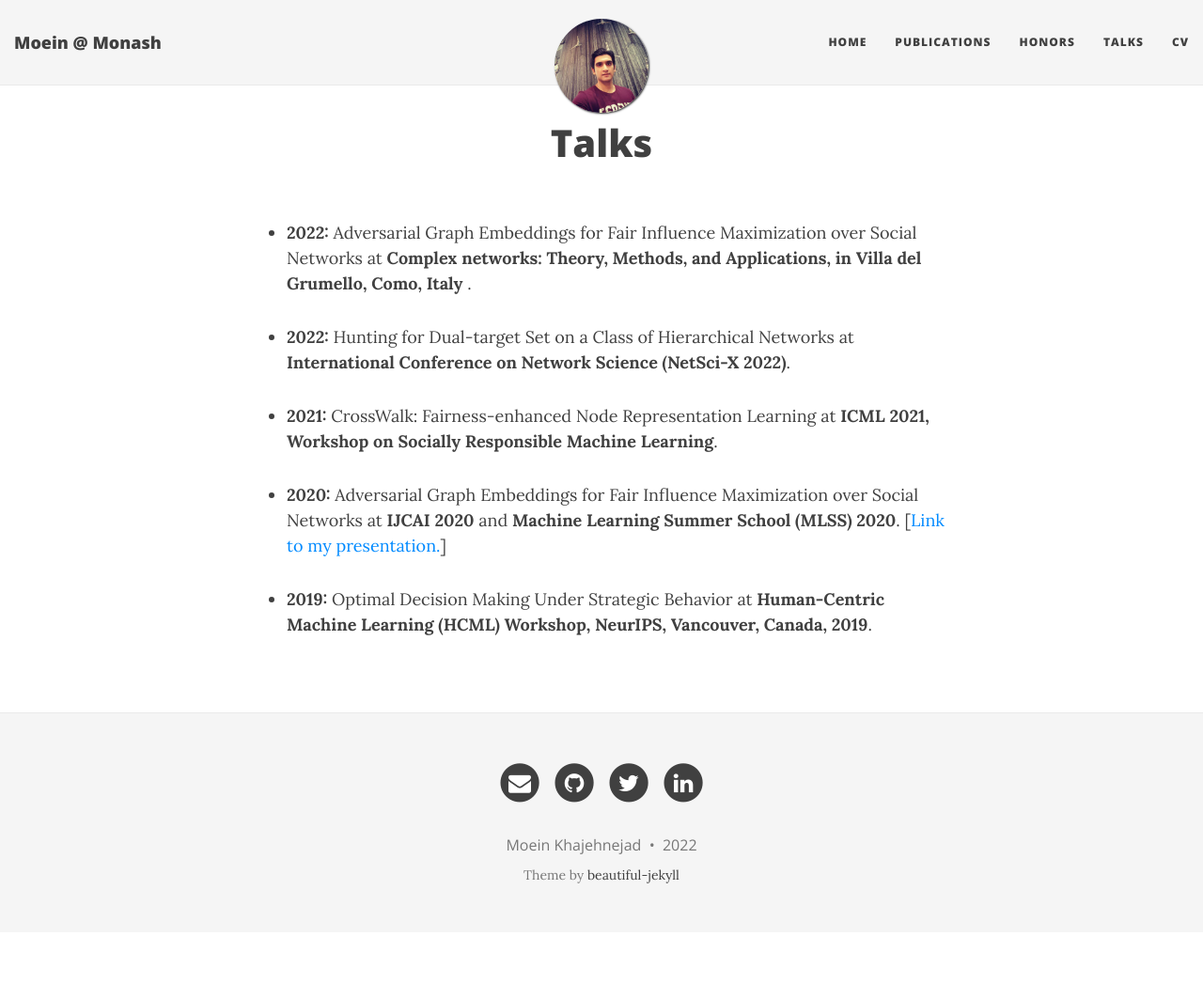
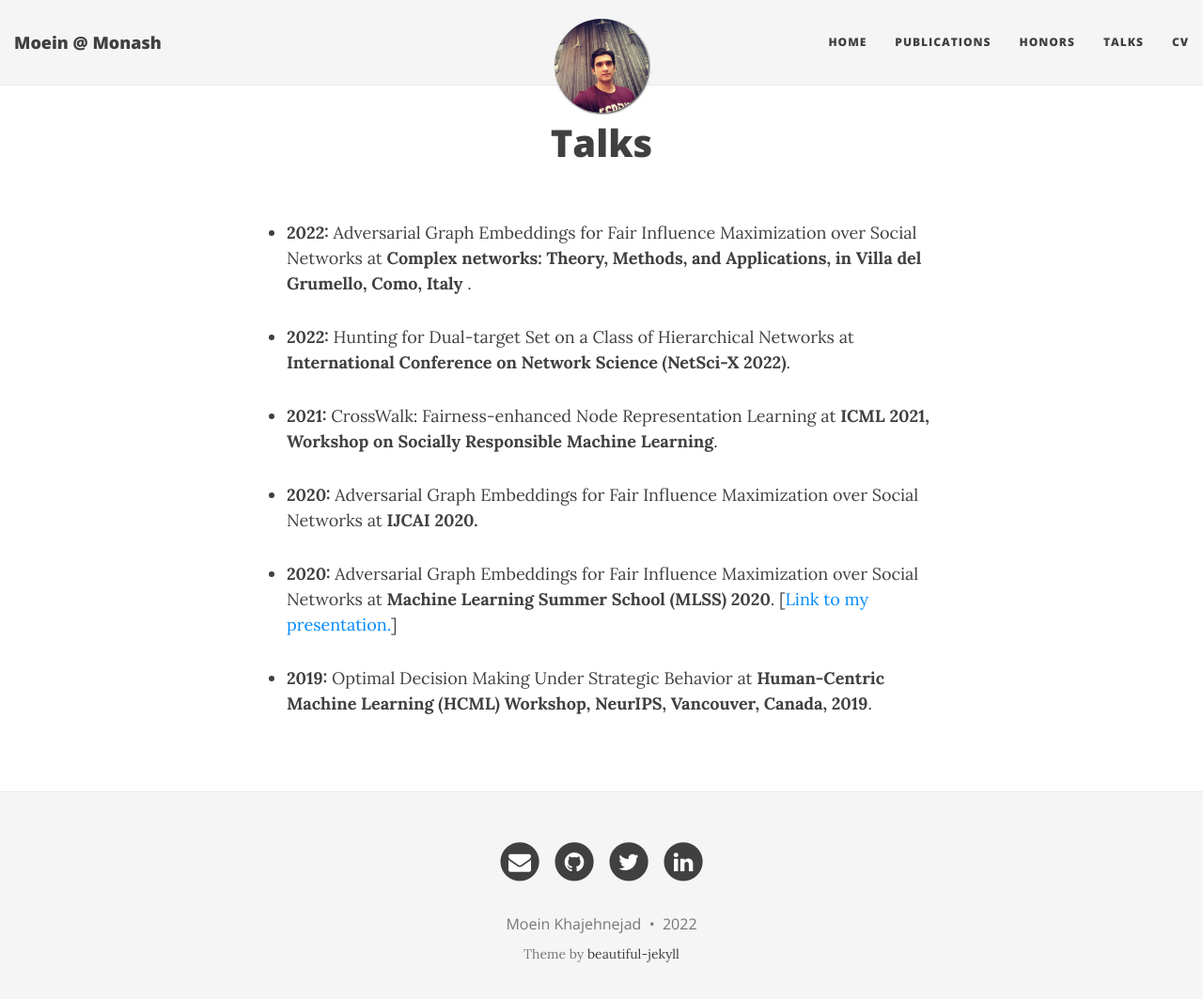
Before and after one commit to Moein-Khajehnejad/Moein-Khajehnejad.github.io, a Jekyll site: the page built from talks.md, in a window 1280 px wide and 1076 px high. Shown: the top 1063 px of the window at 94% size. Built offline with Jekyll 4.4.1, drawn with Linux system fonts in a browser that asks for light colours; nearby versions of some CDN libraries.

Commit message:
Update talks.md

```diff
--- a/talks.md
+++ b/talks.md
@@ -8,7 +8,9 @@ title: Talks
 
 - <b>2021:</b> CrossWalk: Fairness-enhanced Node Representation Learning at <b>ICML 2021, Workshop on Socially Responsible Machine Learning</b>.
 
-- <b>2020:</b> Adversarial Graph Embeddings for Fair Influence Maximization over Social Networks at <b> IJCAI 2020</b> and <b>Machine Learning Summer School (MLSS) 2020</b>. [<a href="https://www.youtube.com/watch?v=dYSjbhN6zss&t=12s">Link to my presentation.</a>]
+- <b>2020:</b> Adversarial Graph Embeddings for Fair Influence Maximization over Social Networks at <b> IJCAI 2020.</b>
+
+- <b>2020:</b> Adversarial Graph Embeddings for Fair Influence Maximization over Social Networks at <b>Machine Learning Summer School (MLSS) 2020</b>. [<a href="https://www.youtube.com/watch?v=dYSjbhN6zss&t=12s">Link to my presentation.</a>]
 
 
 - <b>2019:</b> Optimal Decision Making Under Strategic Behavior at <b>Human-Centric Machine Learning (HCML) Workshop, NeurIPS, Vancouver, Canada, 2019</b>.
```
